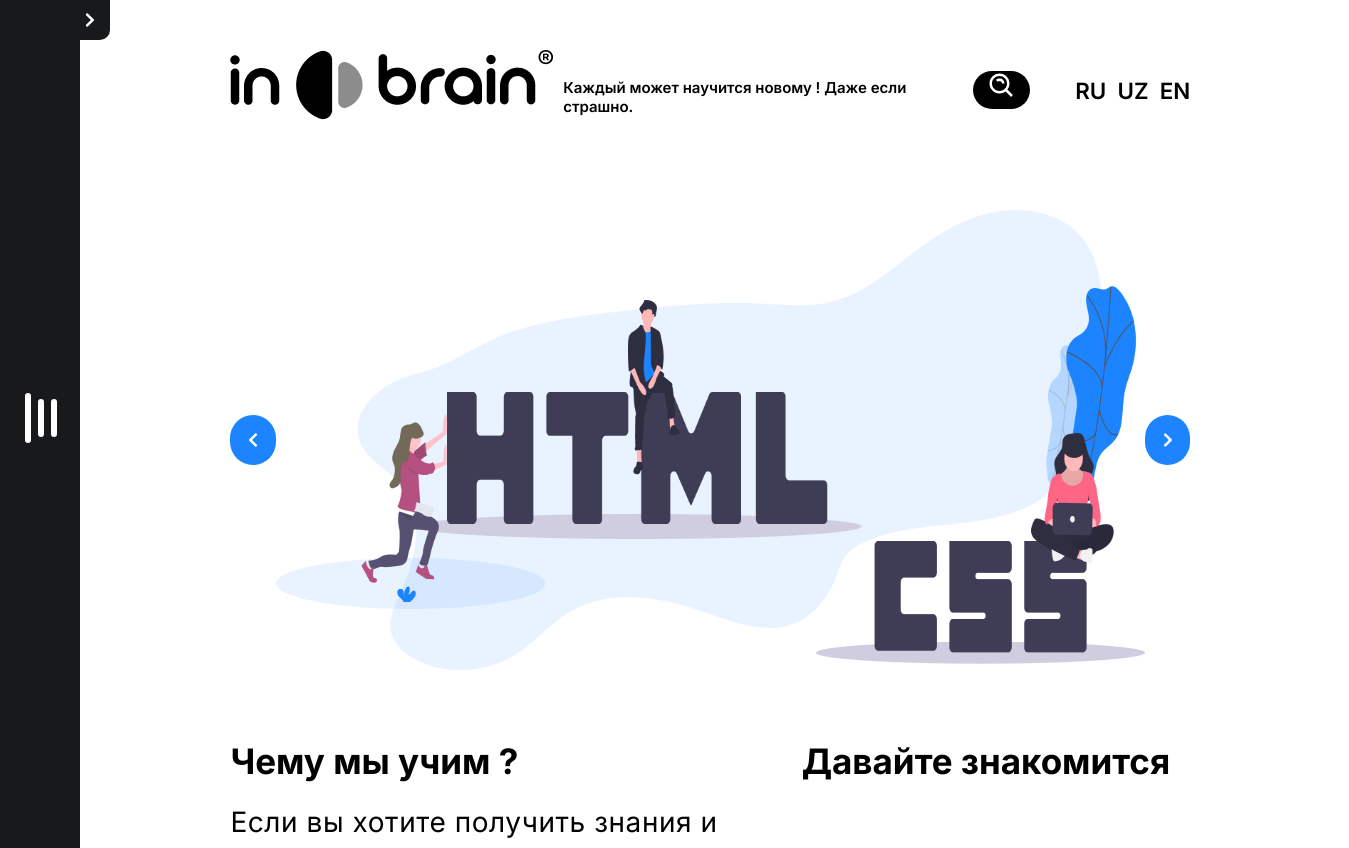
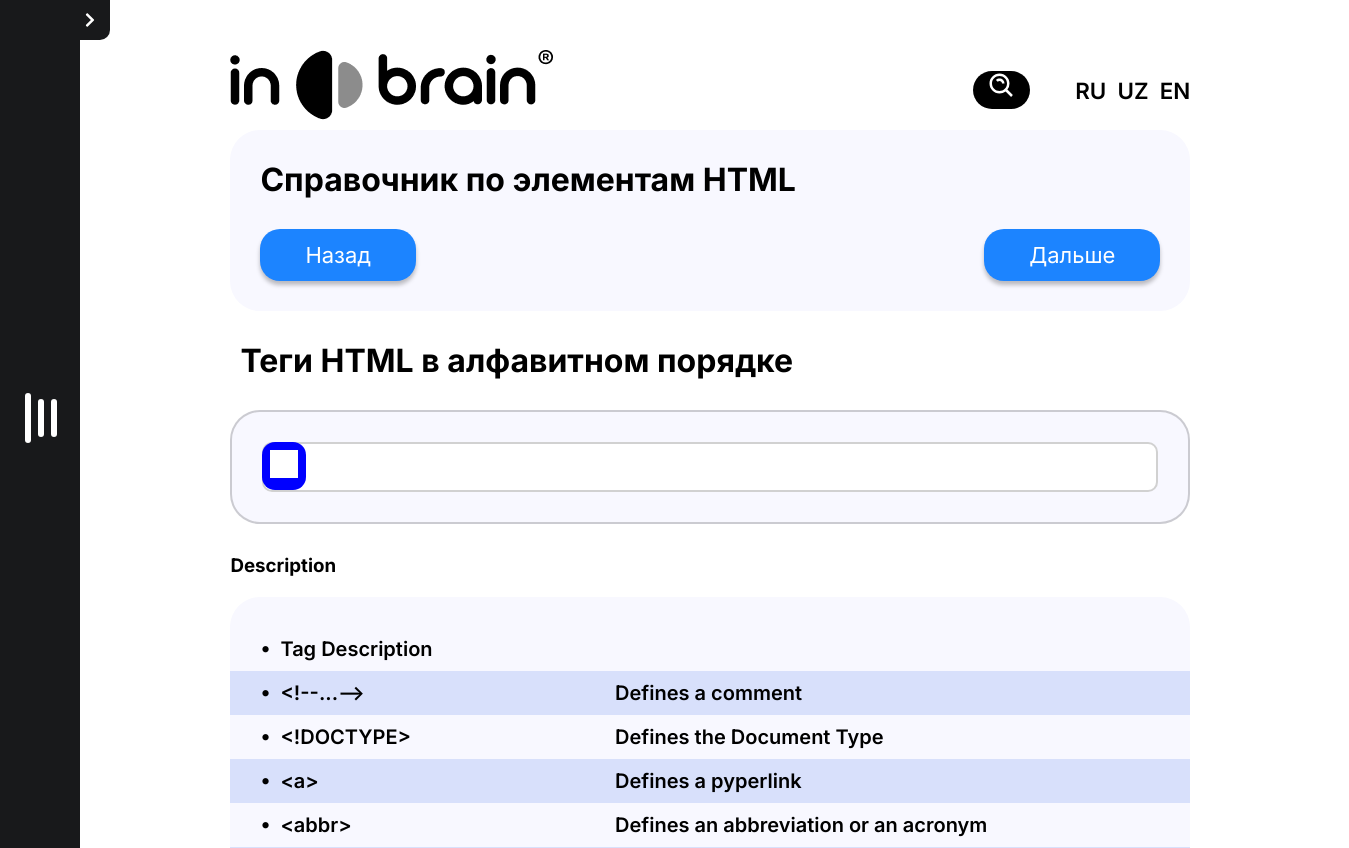
Before and after one commit to okhmadjonov/inbrain, a React (Create React App) app: page /Webdev/Tags in a window 1280 px wide. Before the commit this address led to /. Shown: the top 848 px of the page, 1349 px wide, since content can reach past the window. Built offline with nearby package versions, Linux system fonts and the light colour scheme.

Commit message:
For Almazbek

```diff
--- a/src/components/App/App.jsx
+++ b/src/components/App/App.jsx
@@ -10,6 +10,7 @@ import HtmlMainPanel from "../../pages/WebDeveloper/Html/html_lessons/MainPanel"
 import MainTasksPanel from "../../pages/WebDeveloper/Html/html_tasks/MainTasksPanel";
 
 import "./App.scss";
+import Tags from "../../pages/Handbook/Html/tags/Tags";
 
 function App() {
   return (
@@ -21,8 +22,9 @@ function App() {
             <Routes>
               <Route path="/" element={<Home />} />
               <Route path="/Webdev/lesson_1" element={<HtmlMainPanel />} />
+              <Route path="/Webdev/Tags" element={<Tags />} />
               <Route path="/Webdev/Task_1" element={<MainTasksPanel />} />
-              <Route path="/Familiarization" element={<Familiarization/>} />
+              <Route path="/Familiarization" element={<Familiarization />} />
               <Route path="/Salutation" element={<Salutation />} />
               <Route path="/Listlessons" element={<Listlessons />} />
               <Route path="/Userpage" element={<User />} />
--- a/src/components/Header/Header.jsx
+++ b/src/components/Header/Header.jsx
@@ -1,16 +1,16 @@
-import React, {useState} from "react";
+import React, { useState } from "react";
 import { Link } from "react-router-dom";
 import "./Header.scss";
 import logo from "../../assets/images/logo.png";
 import { BiSearchAlt } from "react-icons/bi";
-import Button from 'react-bootstrap/Button';
-import Form from 'react-bootstrap/Form';
-import InputGroup from 'react-bootstrap/InputGroup';
-import { width } from "@mui/system";
+import Button from "react-bootstrap/Button";
+import Form from "react-bootstrap/Form";
+import InputGroup from "react-bootstrap/InputGroup";
+
 const Header = (props) => {
   const [isShown, setIsShown] = useState(true);
-  const handleClick = event => {
-    setIsShown(current => !current);
+  const handleClick = (event) => {
+    setIsShown((current) => !current);
   };
 
   const title = props.title;
@@ -19,53 +19,34 @@ const Header = (props) => {
       <Link to="/" className="logo">
         <img src={logo} alt="Logo" />
       </Link>
-      <p style={{display: isShown? 'block': 'none', marginTop: '55px'}} className="learn">{title}</p>
-      <InputGroup className="Searchbar"
-          style={{
-          display: isShown? 'none' : 'flex',
-/*           justifyContent: 'space-between',
-          alignItems: 'center',
-          width: '555px',
-          height: '68px',
-          background: '#F8F8FF',
-          borderRadius: '30px',
-          boxShadow: '0px 1px 3px rgba(0, 0, 0, 0.25)' */
-
-
-        }}
-        >
-        <Form.Control className="input"
-  /*         style={{
-            border: 'none',
-            background: 'none',
-            marginLeft: '20px',
-            width: '450px',
-            height: '100%',
-          }} */
+      <p
+        style={{ display: isShown ? "block" : "none", marginTop: "55px" }}
+        className="learn">
+        {title}
+      </p>
+      <InputGroup
+        className="Searchbar"
+        style={{
+          display: isShown ? "none" : "flex",
+        }}>
+        <Form.Control
+          className="input"
           placeholder="Поиск..."
           aria-label="Recipient's username"
           aria-describedby="basic-addon2"
+          style={{ outline: "none" }}
         />
-          <Button className="Search"
-/*             style={{border: 'none',
-            width: '56px',
-            height: '38.56px',
-            color: '#ffffff',
-            alignItems: 'center',
-            display: 'flex',
-            justifyContent: 'center',
-            fontSize: '30px',
-            border: 'none',
-            background: '#000000',
-            borderRadius: '110.164px',
-            marginRight: '20px',
-            cursor: 'pointer'
-            }}  */
-            id="button-addon2">
-            <BiSearchAlt/>
-          </Button>
+        <Button className="Search" id="button-addon2">
+          <BiSearchAlt />
+        </Button>
       </InputGroup>
-      <button style={{display: isShown? 'block' : 'none'}} onClick={handleClick} className="search" >
+      <button
+        id="search__btn"
+        style={{
+          display: isShown ? "block" : "none",
+        }}
+        onClick={handleClick}
+        className="search">
         <BiSearchAlt />
       </button>
       <div className="languages">
--- a/src/components/Header/Header.scss
+++ b/src/components/Header/Header.scss
@@ -8,6 +8,11 @@
   align-items: center;
   margin-top: 50px;
 
+  #search__btn {
+    display: flex;
+    align-items: center;
+    justify-content: center;
+  }
   .logo {
     width: 30%;
     height: 100%;
@@ -24,31 +29,31 @@
     color: #000000;
   }
 
-  .Searchbar{
+  .Searchbar {
     display: flex;
     align-items: center;
     width: 555px;
     height: 68px;
     justify-content: space-between;
-    background: #F8F8FF;
+    background: #f8f8ff;
     box-shadow: 0px 1px 3px rgba(0, 0, 0, 0.25);
     border-radius: 30px;
 
-    .input{
+    .input {
       width: 400px;
       height: 60px;
       border: none;
-      font-family: 'Inter';
+      font-family: "Inter";
       font-style: normal;
       font-weight: 400;
       font-size: 18px;
       line-height: 22px;
       margin-left: 20px;
       color: #000000;
-      background: #F8F8FF;
+      background: #f8f8ff;
       border: none;
     }
-    .Search{
+    .Search {
       width: 56px;
       height: 38.56px;
       color: #ffffff;
@@ -62,10 +67,10 @@
       border-radius: 110.164px;
       margin-right: 20px;
       cursor: pointer;
-        &:hover{
-          background: #1C84FF;
+      &:hover {
+        background: #1c84ff;
       }
-        &:active{
+      &:active {
         background: #ffcc00;
       }
     }
@@ -84,7 +89,6 @@
     background-color: #000000;
     border-radius: 110.164px;
     cursor: pointer;
-
   }
 
   .languages {
--- a/src/components/Sidebar/menu/SidebarData.jsx
+++ b/src/components/Sidebar/menu/SidebarData.jsx
@@ -103,14 +103,14 @@ export const SidebarData = [
         iconOpened: <RiIcons.RiArrowUpSFill />,
       },
       {
-        title: "CheckTasks",
+        title: "Tasks",
         path: "/Webdev/Task_1",
         iconClosed: <RiIcons.RiArrowDownSFill />,
         iconOpened: <RiIcons.RiArrowUpSFill />,
       },
       {
         title: "Теги HTML",
-        path: "/Webdev/Lorem",
+        path: "/Webdev/Tags",
       },
       {
         title: "Заголовки",
--- a/src/components/Sidebar/menu/menu.jsx
+++ b/src/components/Sidebar/menu/menu.jsx
@@ -20,7 +20,6 @@ const Nav = styled.div`
   text-align: center;
   display: flex;
   justify-content: center;
-
 `;
 
 const Navopen = styled.div`
@@ -54,13 +53,12 @@ const SidebarNav = styled.nav`
   justify-content: center;
   position: absolute;
   top: 0;
-  left: ${({ sidebar }) => (sidebar ? "0" : '-200%')};
+  left: ${({ sidebar }) => (sidebar ? "0" : "-200%")};
   transition: 350ms;
 `;
 
 const SidebarWrap = styled.div`
   width: 100%;
-
 `;
 
 const Sidebar = () => {
@@ -72,8 +70,11 @@ const Sidebar = () => {
     <>
       <IconContext.Provider value={{ color: "#fff" }}>
         <Nav>
-          <Navopen style={{marginLeft: '100px'}}>
-            <FaIcons.FaChevronRight style={{width: '40px', justifyContent: 'center'}} onClick={showSidebar} />
+          <Navopen style={{ marginLeft: "100px" }}>
+            <FaIcons.FaChevronRight
+              style={{ width: "40px", justifyContent: "center" }}
+              onClick={showSidebar}
+            />
           </Navopen>
 
           <NavIcon to="#" onClick={showSidebar}>
@@ -99,7 +100,7 @@ const Sidebar = () => {
                 background: "none",
                 color: "#FFFFFF",
                 marginLeft: "7%",
-                border: 'none',
+                border: "none",
               }}>
               <AccordionSummary
                 expandIcon={<MdExpandMore style={{ fontSize: "2.5rem" }} />}
@@ -285,29 +286,48 @@ const Sidebar = () => {
                 </Typography>
               </AccordionSummary>
               <AccordionDetails>
-                <Typography style={{ display: "grid", gap: "20px" }}>
-                  <li style={{ color: "#FFFFFF", fontSize: "12px" }}>
+                <Typography
+                  style={{ display: "grid", gap: "20px", cursor: "pointer" }}>
+                  <Link
+                    to="/Webdev/lesson_1"
+                    style={{ color: "#FFFFFF", fontSize: "12px" }}>
                     Базовые элементы HTML
-                  </li>
-                  <li style={{ color: "#FFFFFF", fontSize: "12px" }}>
+                  </Link>
+                  <Link
+                    to="/Webdev/Tags"
+                    style={{ color: "#FFFFFF", fontSize: "12px" }}>
                     Теги HTML
-                  </li>
-                  <li style={{ color: "#FFFFFF", fontSize: "12px" }}>
+                  </Link>
+                  <Link style={{ color: "#FFFFFF", fontSize: "12px" }}>
                     Заголовки
-                  </li>
-                  <li style={{ color: "#FFFFFF", fontSize: "12px" }}>Абзац</li>
-                  <li style={{ color: "#FFFFFF", fontSize: "12px" }}>Урок 4</li>
-                  <li style={{ color: "#FFFFFF", fontSize: "12px" }}>Урок 5</li>
-                  <li style={{ color: "#FFFFFF", fontSize: "12px" }}>Урок 6</li>
-                  <li style={{ color: "#FFFFFF", fontSize: "12px" }}>Урок 7</li>
-                  <li style={{ color: "#FFFFFF", fontSize: "12px" }}>Урок 8</li>
-                  <li style={{ color: "#FFFFFF", fontSize: "12px" }}>Урок 9</li>
-                  <li style={{ color: "#FFFFFF", fontSize: "12px" }}>
+                  </Link>
+                  <Link style={{ color: "#FFFFFF", fontSize: "12px" }}>
+                    Абзац
+                  </Link>
+                  <Link style={{ color: "#FFFFFF", fontSize: "12px" }}>
+                    Урок 4
+                  </Link>
+                  <Link style={{ color: "#FFFFFF", fontSize: "12px" }}>
+                    Урок 5
+                  </Link>
+                  <Link style={{ color: "#FFFFFF", fontSize: "12px" }}>
+                    Урок 6
+                  </Link>
+                  <Link style={{ color: "#FFFFFF", fontSize: "12px" }}>
+                    Урок 7
+                  </Link>
+                  <Link style={{ color: "#FFFFFF", fontSize: "12px" }}>
+                    Урок 8
+                  </Link>
+                  <Link style={{ color: "#FFFFFF", fontSize: "12px" }}>
+                    Урок 9
+                  </Link>
+                  <Link style={{ color: "#FFFFFF", fontSize: "12px" }}>
                     Урок 10
-                  </li>
-                  <li style={{ color: "#FFFFFF", fontSize: "12px" }}>
+                  </Link>
+                  <Link style={{ color: "#FFFFFF", fontSize: "12px" }}>
                     Урок 11
-                  </li>
+                  </Link>
                 </Typography>
               </AccordionDetails>
             </Accordion>
@@ -330,7 +350,7 @@ const Sidebar = () => {
                 }
                 aria-controls="panel1a-content"
                 id="panel1a-header">
-                <Typography>
+                <Typography style={{ cursor: "pointer" }}>
                   <div
                     style={{
                       display: "flex",
--- a/src/pages/Handbook/Html/tags/Tags.jsx
+++ b/src/pages/Handbook/Html/tags/Tags.jsx
@@ -0,0 +1,82 @@
+import React from "react";
+import Footer from "../../../../components/Footer/Footer";
+import Header from "../../../../components/Header/Header";
+import icon from "../../../../assets/images/search_icon.jpg";
+import "./Tags.scss";
+const Tags = () => {
+  var tag_1 = "<!--...-->";
+  const titles = [
+    { title: "Tag Description", body: "m" },
+    { title: "<!--...-->", body: "Defines a comment" },
+    { title: "<!DOCTYPE>", body: "Defines the Document Type" },
+    { title: "<a>", body: "Defines a pyperlink" },
+    { title: "<abbr>", body: "Defines an abbreviation or an acronym" },
+    { title: "acronym", body: "Not supported in HTML 5. Use <abbr> instead" },
+    { title: "<article>", body: "Defines an article" },
+
+    { title: "<!--...-->", body: "Defines a comment" },
+    { title: "<!DOCTYPE>", body: "Defines the Document Type" },
+    { title: "<a>", body: "Defines a pyperlink" },
+    { title: "<abbr>", body: "Defines an abbreviation or an acronym" },
+    { title: "acronym", body: "Not supported in HTML 5. Use <abbr> instead" },
+    { title: "<article>", body: "Defines an article" },
+
+    { title: "<!--...-->", body: "Defines a comment" },
+    { title: "<!DOCTYPE>", body: "Defines the Document Type" },
+    { title: "<a>", body: "Defines a pyperlink" },
+    { title: "<abbr>", body: "Defines an abbreviation or an acronym" },
+    { title: "acronym", body: "Not supported in HTML 5. Use <abbr> instead" },
+    { title: "<article>", body: "Defines an article" },
+
+    { title: "<!--...-->", body: "Defines a comment" },
+    { title: "<!DOCTYPE>", body: "Defines the Document Type" },
+    { title: "<a>", body: "Defines a pyperlink" },
+    { title: "<abbr>", body: "Defines an abbreviation or an acronym" },
+  ];
+  titles.map((item, index) => {
+    console.log();
+  });
+  return (
+    <div>
+      <div className="main_tags">
+        <Header />
+        <div className="guide">
+          <h1>Справочник по элементам HTML</h1>
+          <div className="btns">
+            <button>Назад</button>
+            <button>Дальше</button>
+          </div>
+        </div>
+        <h1 style={{ margin: "30px 10px" }}>Теги HTML в алфавитном порядке</h1>
+        <div className="search_main">
+          <input type="search" className="search" />
+          <div className="icon_menu">
+            <img src={icon} className="search_icon" alt="Search" />
+          </div>
+        </div>
+        <div className="desc">
+          <h3>Description</h3>
+          <div className="table_main">
+            <div className="table_left">
+              <ul style={{ listStyle: "none" }}>
+                {titles.map((items, i) => {
+                  return <li key={i}>{items.title}</li>;
+                })}
+              </ul>
+            </div>
+            <div className="table_right">
+              <ul className="table2" style={{ listStyleType: "none" }}>
+                {titles.map((items, i) => (
+                  <li key={i}>{items.body}</li>
+                ))}
+              </ul>
+            </div>
+          </div>
+        </div>
+        <Footer />
+      </div>
+    </div>
+  );
+};
+
+export default Tags;
--- a/src/pages/Handbook/Html/tags/Tags.scss
+++ b/src/pages/Handbook/Html/tags/Tags.scss
@@ -0,0 +1,75 @@
+.guide {
+  padding: 30px;
+  background: #f8f8ff;
+  border-radius: 30px;
+  .btns {
+    margin-top: 30px;
+    display: flex;
+    justify-content: space-between;
+  }
+  button {
+    background: #1c84ff;
+    box-shadow: 0px 4px 4px rgba(0, 0, 0, 0.25);
+    border-radius: 20px;
+    border: none;
+    padding: 13px 45px;
+    color: white;
+    font-size: 22px;
+  }
+}
+.search_main {
+  padding: 30px;
+  background: #f8f8ff;
+  border-radius: 30px;
+  border: 2px solid rgba(0, 0, 0, 0.179);
+  margin-bottom: 30px;
+  position: relative;
+  .search {
+    width: 100%;
+    padding: 15px 10px;
+    border-radius: 10px;
+    border: 2px solid rgba(0, 0, 0, 0.179);
+    outline: none;
+  }
+  .icon_menu {
+    background-color: blue;
+    padding: 8px;
+    top: 30px;
+    border-radius: 13px;
+    position: absolute;
+  }
+}
+
+.table_main {
+  display: grid;
+  grid-template-columns: auto auto;
+  background-color: #f8f8ff;
+  margin-top: 20px;
+  border-radius: 30px;
+  padding: 30px 0px;
+  .table_left {
+    ul {
+      li::before {
+        content: "•";
+        position: absolute;
+        top: 9px;
+        left: 30px;
+      }
+    }
+  }
+  li {
+    padding: 10px;
+    position: relative;
+    font-size: 20px;
+    font-weight: 600;
+    padding-left: 50px;
+  }
+  li:nth-child(even) {
+    background-color: #d8e0fb;
+  }
+}
+.table2 {
+  li:nth-child(1) {
+    color: transparent;
+  }
+}
```
Also changed, not shown: src/assets/images/search_icon.jpg (added). Lines whose indentation alone changed are shown as unchanged.
